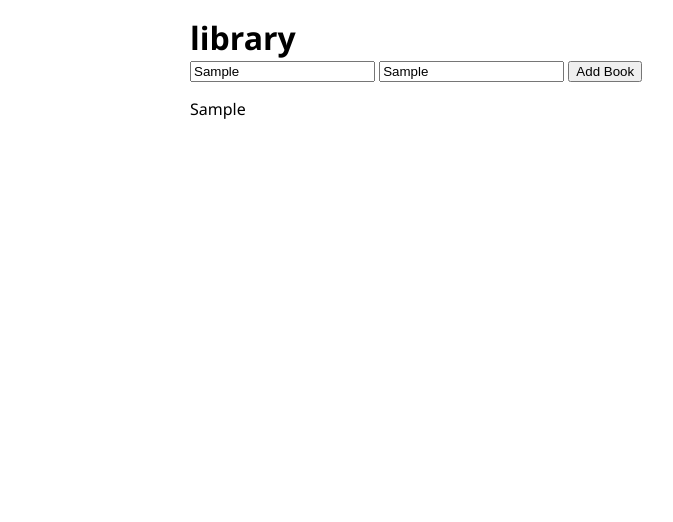
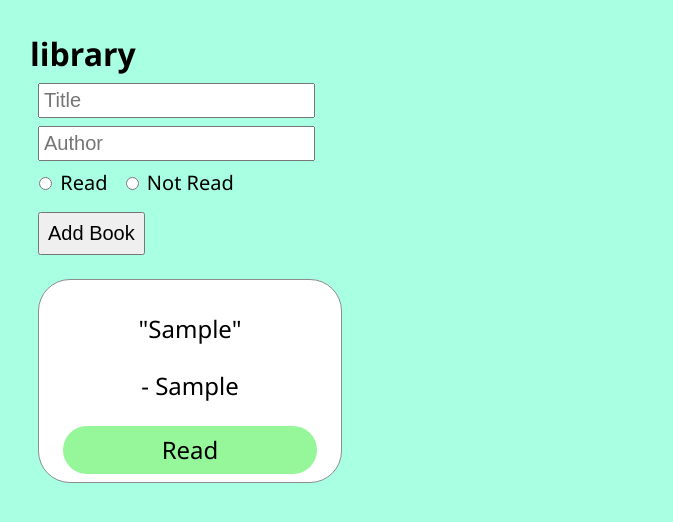
Before and after one commit to jaideepsuner/library, a plain HTML site: page index.html in a window 1280 px wide. Both pictures are taken after typing "Sample", "Sample" into the empty fields and a click on the button "Add Book". Shown: the whole page, without its empty margins (130-803 px from the left). Drawn offline with Linux system fonts and the light colour scheme.

Commit message:
Add to array and display Working

```diff
--- a/index.html
+++ b/index.html
@@ -8,14 +8,29 @@
     <title>Library</title>
   </head>
   <body>
-    <nav class="nav">
-      <!-- <li>Jaideep Suner</li> -->
-      <li>library</li>
-    </nav>
     <div class="bodyWrap">
+      <nav class="nav">
+        <!-- <li>Jaideep Suner</li> -->
+        <li>library</li>
+      </nav>
       <input type="text" placeholder="Title" class="titleInput" />
       <input type="text" placeholder="Author" class="authorInput" />
-      <button class="addBtn">Add Book</button>
+      <div class="readInputDiv">
+        <label>
+          <input type="radio" name="myRadio" class="readInput" value="Read" />
+          Read
+        </label>
+        <label>
+          <input
+            type="radio"
+            name="myRadio"
+            class="readInput"
+            value="Not Read"
+          />
+          Not Read
+        </label>
+      </div>
+      <button class="addBtn" onclick="addBookToLibrary()">Add Book</button>
       <div class="books"></div>
     </div>
   </body>
--- a/script.js
+++ b/script.js
@@ -2,20 +2,32 @@ const addBtn = document.querySelector('.addBtn')
 const titleInput = document.querySelector('.titleInput')
 const authorInput = document.querySelector('.authorInput')
 const booksDiv = document.querySelector('.books')
+const readInput = document.querySelector('.readInput')
 
-const bookList = []
+let myLibrary = []
 
-addBtn.addEventListener('click', () => {
-  bookList.push(
-    (book = {
+// function Book() {}
+
+function addBookToLibrary() {
+  myLibrary.push(
+    (Book = {
       title: titleInput.value,
       author: authorInput.value,
+      isRead: readInput.value,
     })
   )
-  console.log(bookList)
-  const newBook = document.createElement('p')
-  for (let i = 0; i < bookList.length; i++) {
-    newBook.textContent = bookList[i].title
-    booksDiv.appendChild(newBook)
+
+  const cardEl = document.createElement('div')
+  cardEl.className = 'card-el'
+  for (let i = 0; i < myLibrary.length; i++) {
+    cardEl.innerHTML = `
+    <p class='title-el'>"${myLibrary[i].title}"</p>
+    <p class='author-el'>- ${myLibrary[i].author}</p>
+    <p class='isRead-el'>${myLibrary[i].isRead}</p>
+    `
+    booksDiv.appendChild(cardEl)
   }
-})
+
+  titleInput.value = ''
+  authorInput.value = ''
+}
--- a/styles.css
+++ b/styles.css
@@ -1,7 +1,14 @@
 body {
   margin: 0;
   font-family: 'Segoe UI', Tahoma, Geneva, Verdana, sans-serif;
-  padding: 1rem 20rem 1rem 20rem;
+  background-color: rgb(168, 255, 226);
+}
+
+.bodyWrap {
+  max-width: 60rem;
+  margin: auto;
+  padding: 2rem;
+  overflow: hidden;
 }
 
 .nav {
@@ -14,3 +21,45 @@ body {
   font-size: 2rem;
   font-weight: 800;
 }
+
+.titleInput,
+.authorInput {
+  padding: 0.25rem;
+  margin: 0.5rem;
+  font-size: 1.25rem;
+  display: block;
+}
+
+.readInputDiv label {
+  font-size: 1.25rem;
+  margin: 0.25rem;
+}
+
+.addBtn {
+  font-size: 1.25rem;
+  margin: 1rem 0 1rem 0.5rem;
+  padding: 0.5rem;
+}
+
+.books {
+  display: grid;
+  grid-template-columns: 1fr 1fr 1fr;
+}
+
+.card-el {
+  font-size: 1.5rem;
+  background-color: rgb(255, 255, 255);
+  border: 1px solid rgb(141, 141, 141);
+  border-radius: 2rem;
+  display: block;
+  margin: 0.5rem;
+  padding: 0.5rem;
+  text-align: center;
+}
+
+.isRead-el {
+  line-height: 3rem;
+  margin: auto 1rem auto 1rem;
+  background-color: rgb(149, 247, 154);
+  border-radius: 2rem;
+}
```
